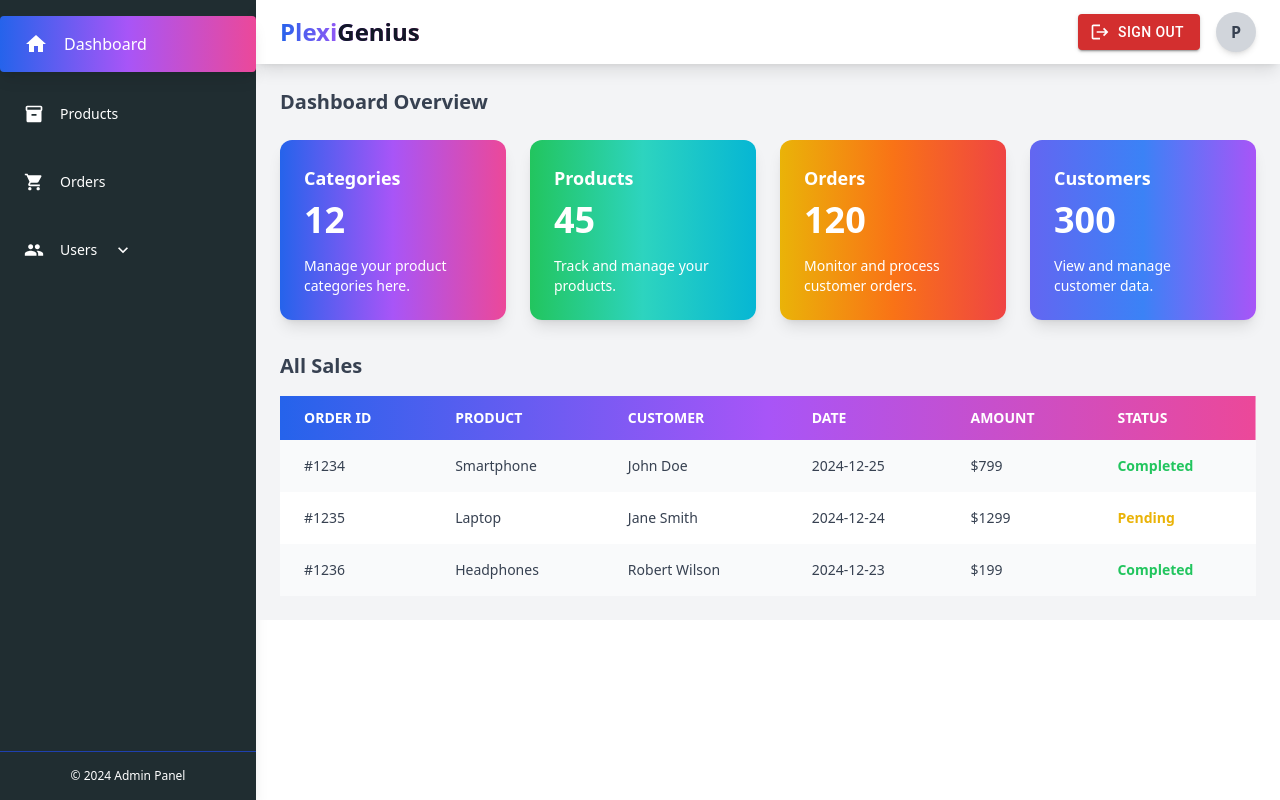
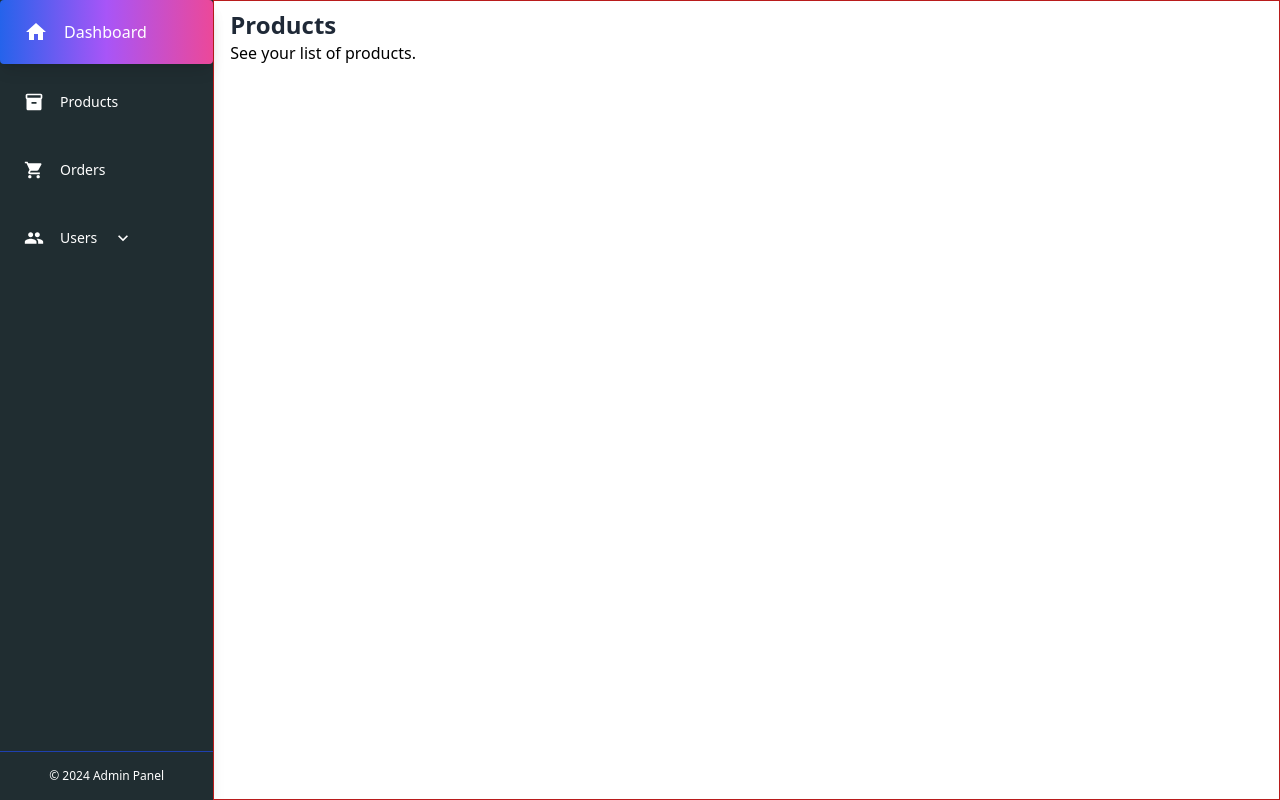
Before and after one commit to anupamyadav01/PlexiGenius-Assignment, a React (Vite) app in the folder frontend/: page /products in a window 1280 px wide. Built offline with nearby package versions, Linux system fonts and the light colour scheme.

Commit message:
Navigation added

```diff
--- a/frontend/src/App.jsx
+++ b/frontend/src/App.jsx
@@ -1,14 +1,17 @@
+import { BrowserRouter } from "react-router-dom";
 import Sidebar from "./admin/components/Sidebar";
-import Dashboard from "./admin/pages/Dashboard/Dashboard";
+import AppRoutes from "./admin/AppRoutes";
 
 const App = () => {
   return (
-    <>
+    <BrowserRouter>
       <div className="flex w-full h-full">
         <Sidebar />
-        <Dashboard />
+        <div className="w-full border border-red-700">
+          <AppRoutes />
+        </div>
       </div>
-    </>
+    </BrowserRouter>
   );
 };
 
--- /dev/null
+++ b/frontend/src/admin/AppRoutes.jsx
@@ -0,0 +1,18 @@
+import { Routes, Route } from "react-router-dom";
+import Dashboard from "./pages/Dashboard/Dashboard.jsx";
+import Products from "./pages/Products/Products.jsx";
+import Orders from "./pages/Orders/Orders.jsx";
+import Customers from "./pages/Customers/Customers.jsx";
+
+const AppRoutes = () => {
+  return (
+    <Routes>
+      <Route path="/" element={<Dashboard />} />
+      <Route path="/products" element={<Products />} />
+      <Route path="/orders" element={<Orders />} />
+      <Route path="/customers" element={<Customers />} />
+    </Routes>
+  );
+};
+
+export default AppRoutes;
--- /dev/null
+++ b/frontend/src/admin/components/ProductCard.jsx
@@ -0,0 +1,5 @@
+const ProductCard = () => {
+  return <div>ProductCard</div>;
+};
+
+export default ProductCard;
--- a/frontend/src/admin/components/Sidebar.jsx
+++ b/frontend/src/admin/components/Sidebar.jsx
@@ -8,6 +8,7 @@ import {
   ExpandLess,
 } from "@mui/icons-material";
 import { Collapse } from "@mui/material";
+import { Link } from "react-router-dom";
 
 const Sidebar = () => {
   const [active, setActive] = useState("Dashboard"); // Track the active menu item
@@ -24,12 +25,11 @@ const Sidebar = () => {
 
   return (
     <div className="w-[20%] h-screen bg-[#202d31] text-white shadow-lg flex flex-col">
-      {/* Sidebar Menu */}
-      <ul className="flex-1 py-4 space-y-4">
-        {/* Dashboard */}
-        <li
+      <ul className="flex-1 space-y-2">
+        <Link
+          to="/"
           onClick={() => handleClick("Dashboard")}
-          className={`group flex items-center space-x-4 py-4 px-6 rounded cursor-pointer transition-all duration-300 ${
+          className={`group flex items-center space-x-4 py-5 px-6 rounded cursor-pointer transition-all duration-300 ${
             active === "Dashboard"
               ? "bg-gradient-to-r from-blue-600 via-purple-500 to-pink-500 shadow-lg scale-100"
               : "hover:bg-gradient-to-r hover:from-blue-600 hover:via-purple-500 hover:to-pink-500"
@@ -37,12 +37,12 @@ const Sidebar = () => {
         >
           <Home fontSize="medium" />
           <span className="text-base font-medium">Dashboard</span>
-        </li>
+        </Link>
 
-        {/* Products */}
-        <li
+        <Link
+          to="/products"
           onClick={() => handleClick("Products")}
-          className={`group flex items-center space-x-4 py-4 px-6 rounded cursor-pointer transition-all duration-300 ${
+          className={`group flex items-center space-x-4 py-5 px-6 rounded cursor-pointer transition-all duration-300 ${
             active === "Products"
               ? "bg-gradient-to-r from-blue-600 via-purple-500 to-pink-500 shadow-lg scale-100"
               : "hover:bg-gradient-to-r hover:from-blue-600 hover:via-purple-500 hover:to-pink-500"
@@ -50,12 +50,12 @@ const Sidebar = () => {
         >
           <Inventory fontSize="small" />
           <span className="text-sm font-medium">Products</span>
-        </li>
+        </Link>
 
-        {/* Orders */}
-        <li
+        <Link
+          to="/orders"
           onClick={() => handleClick("Orders")}
-          className={`group flex items-center space-x-4 py-4 px-6 rounded cursor-pointer transition-all duration-300 ${
+          className={`group flex items-center space-x-4 py-5 px-6 rounded cursor-pointer transition-all duration-300 ${
             active === "Orders"
               ? "bg-gradient-to-r from-blue-600 via-purple-500 to-pink-500 shadow-lg scale-100"
               : "hover:bg-gradient-to-r hover:from-blue-600 hover:via-purple-500 hover:to-pink-500"
@@ -63,12 +63,11 @@ const Sidebar = () => {
         >
           <ShoppingCart fontSize="small" />
           <span className="text-sm font-medium">Orders</span>
-        </li>
+        </Link>
 
-        {/* Users */}
-        <li
+        <div
           onClick={() => handleClick("Users")}
-          className={`group flex items-center space-x-4 py-4 px-6 rounded cursor-pointer transition-all duration-300 ${
+          className={`group flex items-center space-x-4 py-5 px-6 rounded cursor-pointer transition-all duration-300 ${
             active === "Users"
               ? "bg-gradient-to-r from-blue-600 via-purple-500 to-pink-500 shadow-lg scale-100"
               : "hover:bg-gradient-to-r hover:from-blue-600 hover:via-purple-500 hover:to-pink-500"
@@ -81,12 +80,12 @@ const Sidebar = () => {
           ) : (
             <ExpandMore fontSize="small" />
           )}
-        </li>
+        </div>
 
-        {/* Collapsible Menu */}
         <Collapse in={open}>
           <ul className="pl-8 space-y-3">
-            <li
+            <Link
+              to="/users/admins"
               className={`text-sm cursor-pointer transition-all duration-300 ${
                 active === "Admins"
                   ? "text-pink-400 font-bold"
@@ -95,8 +94,9 @@ const Sidebar = () => {
               onClick={() => handleClick("Admins")}
             >
               Admins
-            </li>
-            <li
+            </Link>
+            <Link
+              to="/users/customers"
               className={`text-sm cursor-pointer transition-all duration-300 ${
                 active === "Customers"
                   ? "text-pink-400 font-bold"
@@ -105,12 +105,11 @@ const Sidebar = () => {
               onClick={() => handleClick("Customers")}
             >
               Customers
-            </li>
+            </Link>
           </ul>
         </Collapse>
       </ul>
 
-      {/* Sidebar Footer */}
       <div className="p-4 border-t border-blue-800">
         <p className="text-center text-xs">© 2024 Admin Panel</p>
       </div>
--- a/frontend/src/admin/pages/Dashboard/Dashboard.jsx
+++ b/frontend/src/admin/pages/Dashboard/Dashboard.jsx
@@ -3,7 +3,7 @@ import { Logout } from "@mui/icons-material";
 
 const Dashboard = () => {
   return (
-    <div className="w-4/5 h-full bg-gray-100">
+    <div className="h-full bg-gray-100">
       {/* Navbar */}
       <nav className="flex justify-between items-center h-16 px-6 bg-white text-black shadow-lg">
         {/* Logo */}
--- a/frontend/src/admin/pages/Products/Products.jsx
+++ b/frontend/src/admin/pages/Products/Products.jsx
@@ -1,5 +1,14 @@
+import { Box } from "@mui/material";
+
 const Products = () => {
-  return <div>Products</div>;
+  return (
+    <div>
+      <Box sx={{ px: 2, py: 1 }}>
+        <div className="text-2xl font-semibold text-gray-800">Products</div>
+        <p>See your list of products.</p>
+      </Box>
+    </div>
+  );
 };
 
 export default Products;
```
Also changed, not shown: frontend/package.json (+10 -1 lines), 1 other file (tests, documents, lock files or other folders).
